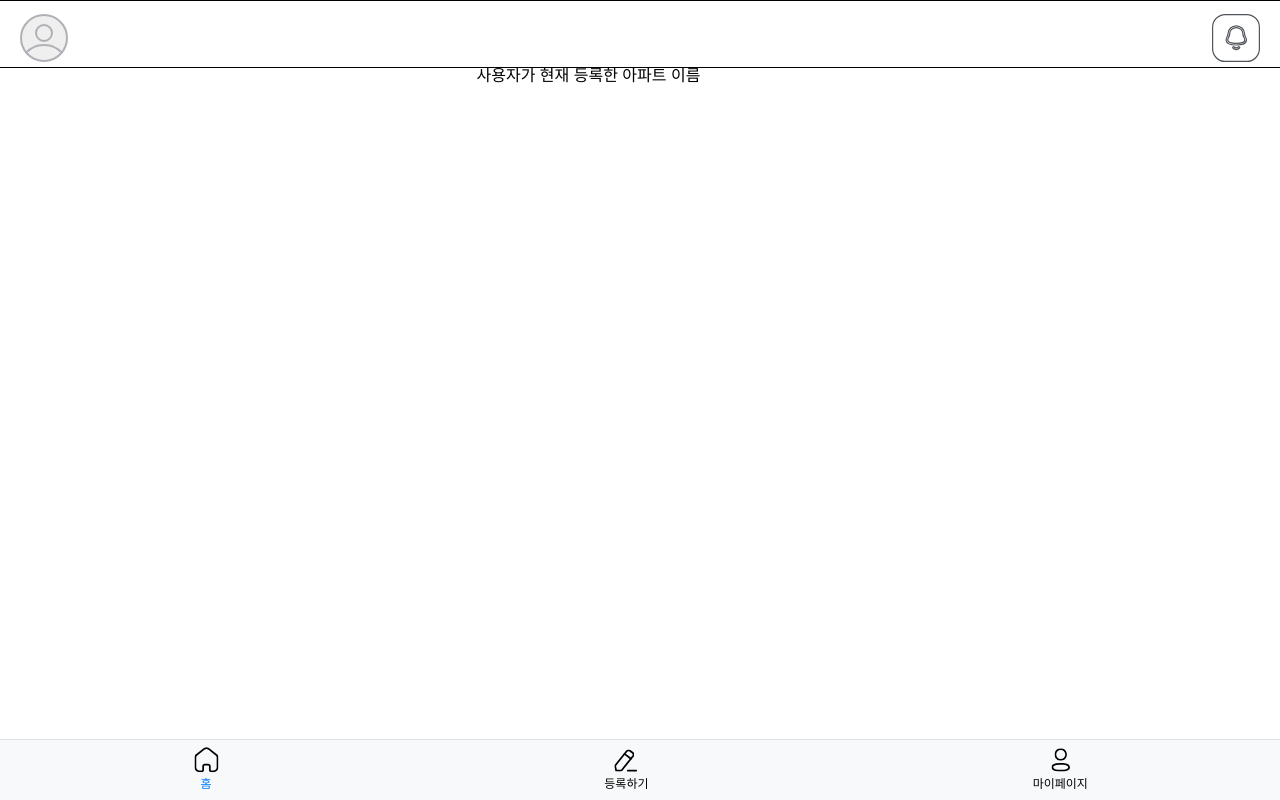
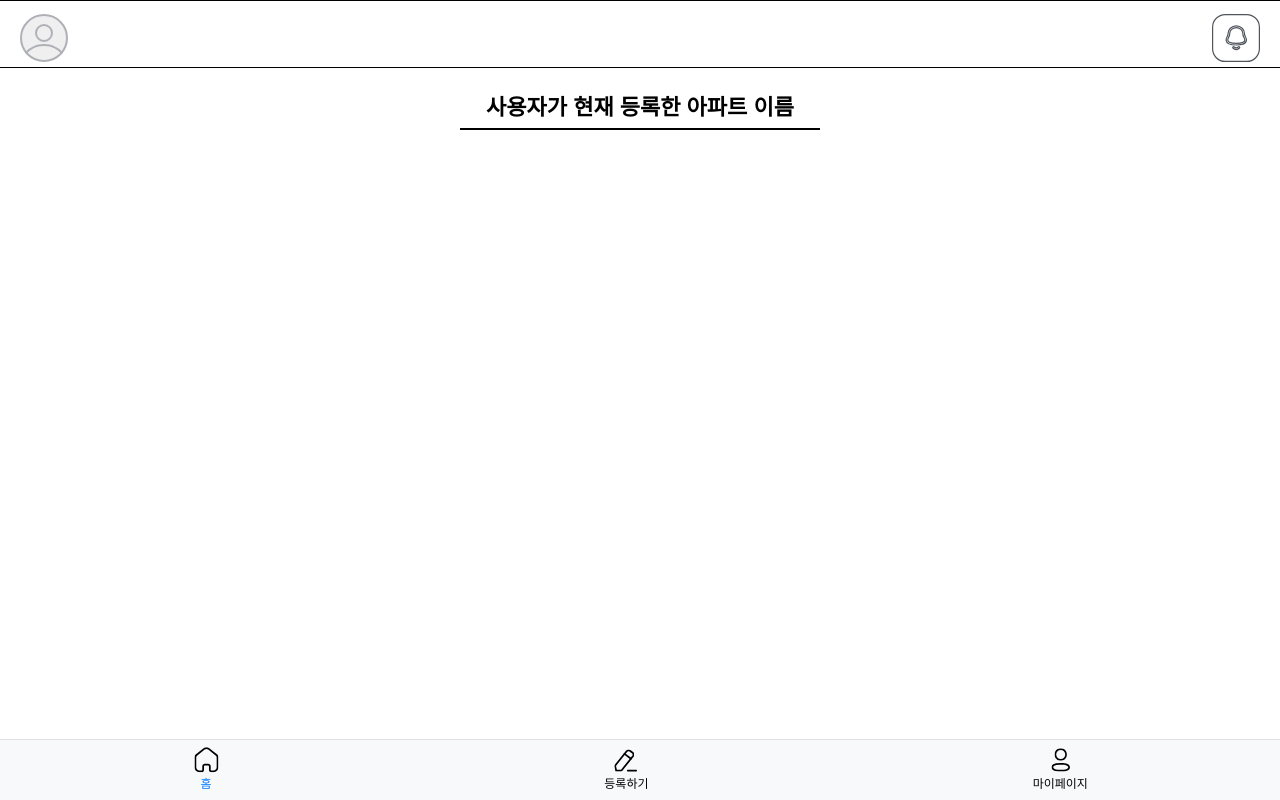
Before and after one commit to CSID-DGU/2024-1-CECD1-isReal-4, a React (Vite) app in the folder client/app/: page /home in a window 1280 px wide. Built offline with nearby package versions, Linux system fonts and the light colour scheme.

Commit message:
feat: AptTitle Component

```diff
--- a/client/app/src/components/Home/AptTitle/index.tsx
+++ b/client/app/src/components/Home/AptTitle/index.tsx
@@ -1,7 +1,12 @@
-import SizedBox from "@/components/Common/SizedBox";
+import * as Styled from "./style.ts"
+import H2 from "@/components/Common/Font/Heading/H2";
 
 export default function AptTitle() {
+    let aptName = "사용자가 현재 등록한 아파트 이름";
+
     return (
-        <SizedBox width="327px" height="40px"><div>사용자가 현재 등록한 아파트 이름</div></SizedBox>
+        <Styled.AptTitleContainer>
+            <H2 text={aptName}/>
+        </Styled.AptTitleContainer>
     );
 }
--- a/client/app/src/components/Home/AptTitle/style.ts
+++ b/client/app/src/components/Home/AptTitle/style.ts
@@ -0,0 +1,12 @@
+import styled from "styled-components";
+import theme from "@/shared/theme.ts";
+
+export const AptTitleContainer = styled.div`
+    display: flex;
+    justify-content: center;
+    align-items: center;
+    width: 360px;
+    height: 40px;
+    margin-top: 20px;
+    border-bottom: 2px solid ${theme.colorSystem.black}
+`;
```
